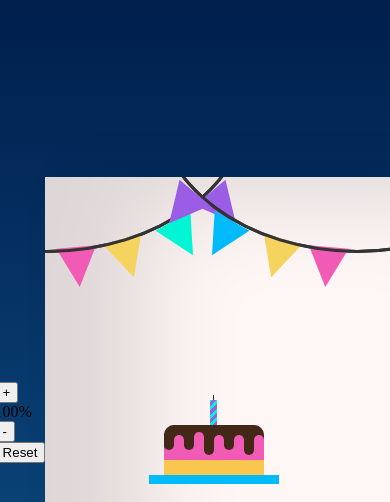
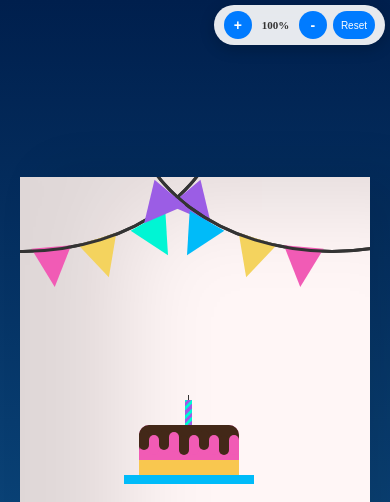
Before and after one commit to Patricknunes34/Cart-o-Aniversario, a plain HTML site: page index.html in a window 390 px wide. Shown: the top 502 px of the page. Drawn offline with Linux system fonts and the light colour scheme.

Commit message:
Update style.css

```diff
--- a/style.css
+++ b/style.css
@@ -26,9 +26,73 @@ body {
     align-items: center;
     justify-content: center;
     min-height: 100vh;
-      background: linear-gradient(to bottom, #001f4d, #105991);
+    background: linear-gradient(to bottom, #001f4d, #105991);
     margin: 0;
-    overflow-x: hidden;
+    overflow: auto;
+    padding: 20px;
+    box-sizing: border-box;
+}
+
+/* Controles de Zoom */
+.zoom-controls {
+    position: fixed;
+    top: 20px;
+    right: 20px;
+    z-index: 1000;
+    display: flex;
+    align-items: center;
+    gap: 10px;
+    background: rgba(255, 255, 255, 0.9);
+    padding: 10px 15px;
+    border-radius: 25px;
+    box-shadow: 0 4px 15px rgba(0, 0, 0, 0.2);
+    backdrop-filter: blur(10px);
+}
+
+.zoom-btn {
+    width: 35px;
+    height: 35px;
+    border: none;
+    border-radius: 50%;
+    background: #007bff;
+    color: white;
+    font-size: 18px;
+    font-weight: bold;
+    cursor: pointer;
+    display: flex;
+    align-items: center;
+    justify-content: center;
+    transition: all 0.3s ease;
+}
+
+.zoom-btn:hover {
+    background: #0056b3;
+    transform: scale(1.1);
+}
+
+.zoom-btn.reset {
+    width: auto;
+    padding: 0 12px;
+    font-size: 12px;
+    font-weight: normal;
+    border-radius: 18px;
+}
+
+.zoom-level {
+    font-weight: bold;
+    color: #333;
+    min-width: 45px;
+    text-align: center;
+    font-size: 14px;
+}
+
+/* Container de Zoom */
+.zoom-container {
+    transform-origin: center center;
+    transition: transform 0.3s ease;
+    display: flex;
+    align-items: center;
+    justify-content: center;
 }
 
 /* Container do cartão */
@@ -101,7 +165,7 @@ body {
 .wrap-deco {
     position: absolute;
     top: -230px;
- left: -200px;
+    left: -200px;
 }
 
 .wrap-decoTwo {
@@ -254,7 +318,6 @@ body {
     transform: translateY(0);
 }
 
-
 /*final do bolo*/
 .flame {
     position: absolute;
@@ -281,7 +344,7 @@ body {
     width: 100%;
     height: 100%;
     display: flex;
-    flex-direction: column; /* organiza imagem e legenda em coluna */
+    flex-direction: column;
     align-items: center;
     justify-content: center;
     padding: 20px;
@@ -295,7 +358,7 @@ body {
     position: absolute;
     top: 0;
     left: 0;
-    width: 100%;   /* ocupa toda a parte da esquerda */
+    width: 100%;
     height: 100%;
     display: flex;
     align-items: center;
@@ -303,13 +366,13 @@ body {
     padding: 20px;
     box-sizing: border-box;
     background: transparent;
-    opacity: 0;              /* 👈 invisível quando fechado */
+    opacity: 0;
     transition: opacity 0.2s ease-in-out;
 }
 
 .inside-left img {
     max-width: 90%;
-    max-height: 70%; /* diminui altura para caber a legenda */
+    max-height: 70%;
     border-radius: 10px;
     box-shadow: 0 4px 8px rgba(0,0,0,0.3);
 }
@@ -319,7 +382,7 @@ body {
     color: var(--cor-texto);
     font-size: 16px;
     text-align: center;
-        transform: rotateY(160deg); /* desfaz a rotação do cartão */
+    transform: rotateY(160deg);
 }
 
 .cardFront .inside-left img {
@@ -341,7 +404,7 @@ body {
     height: 40px;
     border: 3px solid #333;
     border-radius: 10px 10px 0 0;
-    transform: rotate(-10deg); /* deixa inclinado, estilo clipe */
+    transform: rotate(-10deg);
     background: transparent;
 }
 
@@ -356,7 +419,6 @@ body {
     border-radius: 10px 10px 0 0;
     transform: rotate(0deg);
 }
-
 
 /* Estilo da parte interna do cartão */
 .cardInside {
@@ -391,32 +453,61 @@ p {
     margin-left: 150px;
 }
 
-/* Responsividade do texto interno */
+/* Responsividade para controles de zoom */
 @media (max-width: 768px) {
-    .inside-text {
-        top: -120px; /* diminui deslocamento para caber */
-        transform: scale(0.6); /* reduz tamanho */
-        width: 90%; /* garante que não ultrapasse o cartão */
-        margin: 0 auto;
+    .zoom-controls {
+        top: 10px;
+        right: 10px;
+        padding: 8px 12px;
+        gap: 8px;
     }
 
-    .wishes {
-        top: 0;
-        margin: 15px;
-        font-size: 14px;
+    .zoom-btn {
+        width: 30px;
+        height: 30px;
+        font-size: 16px;
+    }
+
+    .zoom-btn.reset {
+        padding: 0 10px;
+        font-size: 11px;
+    }
+
+    .zoom-level {
+        font-size: 12px;
+        min-width: 40px;
+    }
+
+    body {
+        padding: 10px;
     }
 }
 
 @media (max-width: 480px) {
-    .inside-text {
-        top: -100px;
-        transform: scale(0.5);
-        width: 95%;
+    .zoom-controls {
+        top: 5px;
+        right: 5px;
+        padding: 6px 10px;
+        gap: 6px;
     }
 
-    .wishes {
-        top: 0;
-        margin: 10px;
-        font-size: 12px;
+    .zoom-btn {
+        width: 28px;
+        height: 28px;
+        font-size: 14px;
+    }
+
+    .zoom-btn.reset {
+        padding: 0 8px;
+        font-size: 10px;
+    }
+
+    .zoom-level {
+        font-size: 11px;
+        min-width: 35px;
+    }
+
+    body {
+        padding: 5px;
     }
 }
```
